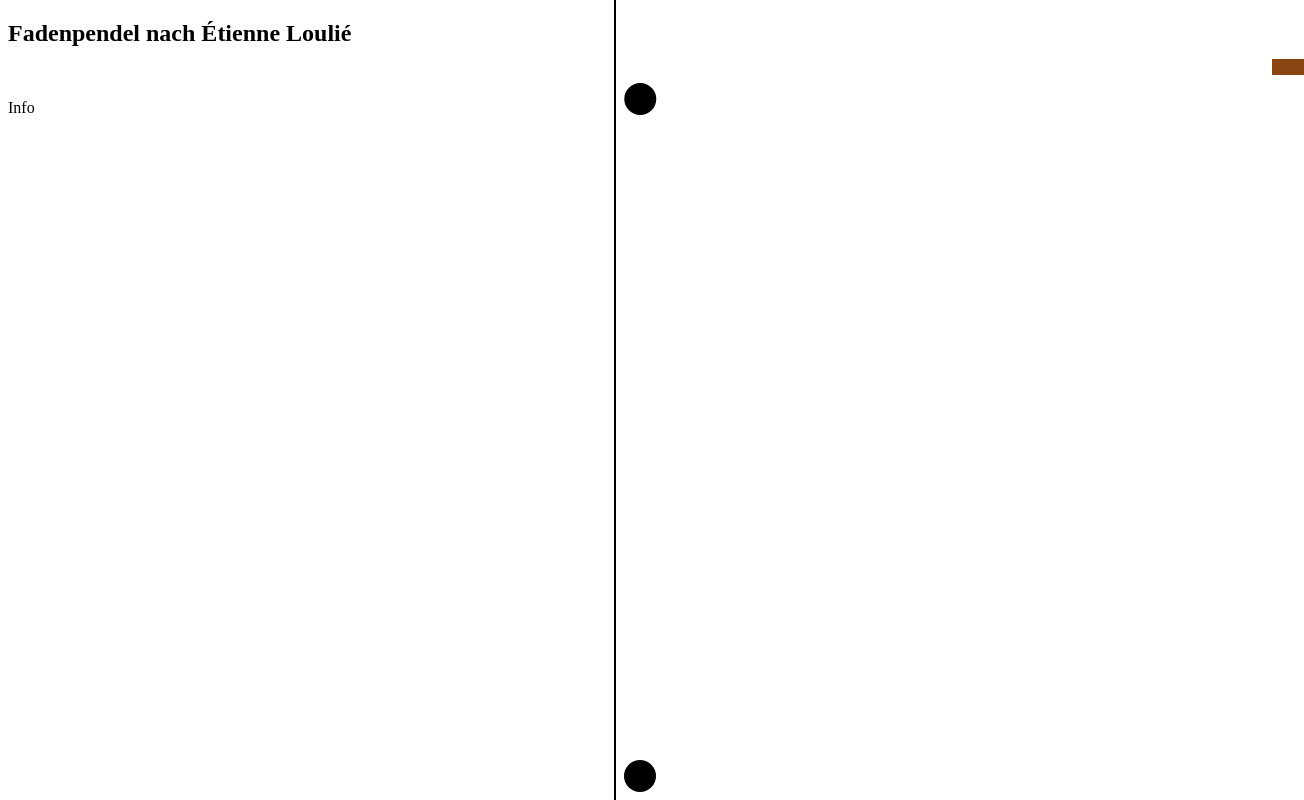
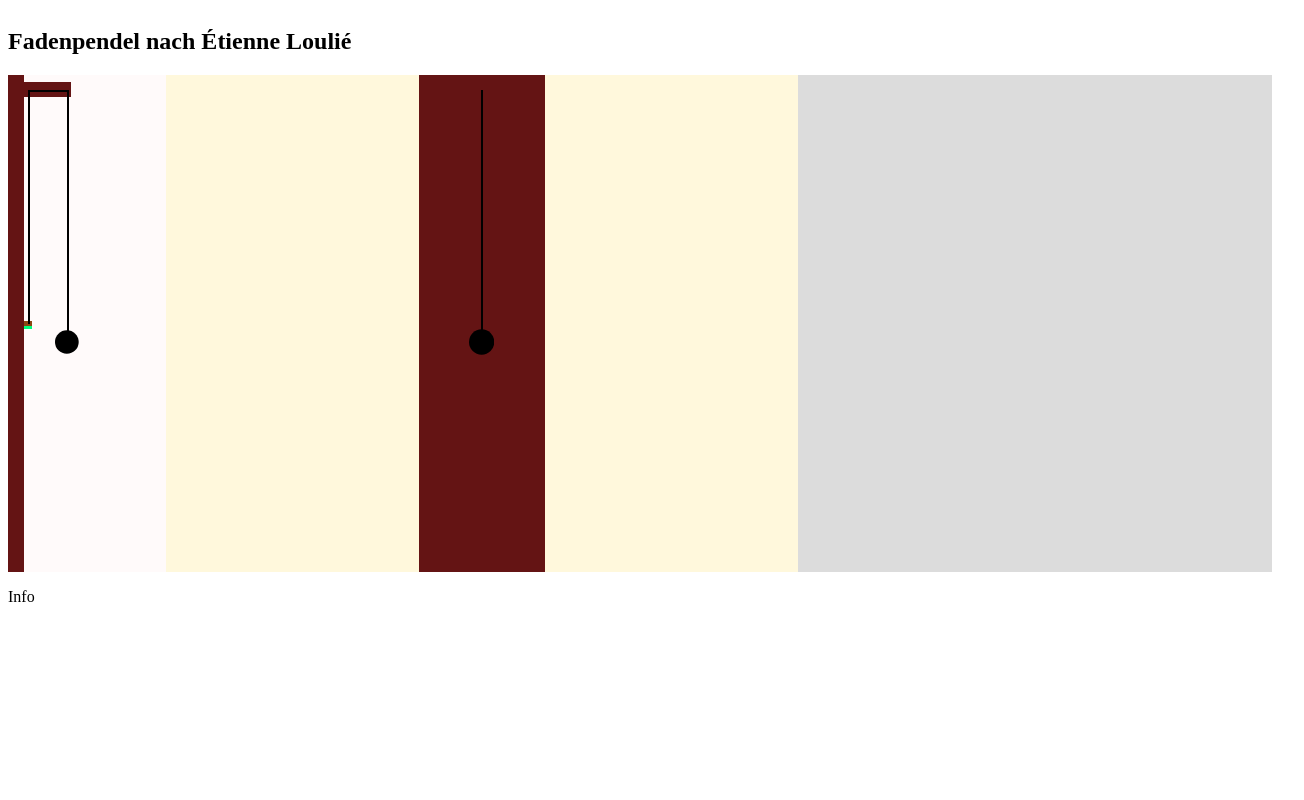
Before and after one commit to elfen20/webpendulum, a plain HTML site: page index.html in a window 1280 px wide. Shown: the whole page, 1304 px wide, since content can reach past the window. Drawn offline with Linux system fonts and the light colour scheme.

Commit message:
+ flexbox settings + sideview string

```diff
--- a/pendulum.css
+++ b/pendulum.css
@@ -3,43 +3,76 @@
     (c) Gernot Lenkner 2021
 */
 
-.container {
-    position: relative;
-    user-select: none;
-    background-color: rgb(238, 238, 238);
-    width: 80vh;
-    height: 80vh;
-    padding: 2px;
+html {
+    width: 100%;
+    height: 100%;
 }
 
-#sideview {
-    position: relative;
-    float: left;
-    background-color: rgb(255, 240, 240);
-    width: 20%;
-    height: 80%;
+body {
+    width: calc(100%-1em);
 }
 
-#frontview {
-    position: relative;
-    float: left;
-    background-color:  rgb(240, 240, 255);
-    width: 80%;
-    height: 80%;
+#wcol {
+    display: flex;
+    flex-direction: column;
+    user-select: none;
+    width: 100%;
+    height: 48vw;
 }
 
-#board {
+#wrow {
+    display: flex;
+    width: 100%;
+    height: 100%;
+}
+
+#c1-side {
+    position: relative;
+    background-color: snow;
+    flex: 1;
+}
+
+#c2-front {
+    background-color:cornsilk;
+    flex: 4;
+}
+
+#c3-sheet {
+    background-color:gainsboro;
+    flex: 3;
+
+}
+
+#board-side {
     background-color: rgb(100, 20, 20);
-    position: relative;
-    width: 2em;
+    width: 10%;
     height: 100%;
     cursor: pointer;
 }
 
+#affix-side {
+    position: absolute;
+    background-color: rgb(100, 20, 20);
+    width: 30%;
+    height: 3%;
+    left: 10%;
+    top: 1.5%;
+}
+
+#affix-string {
+    position: relative;
+    background-color: black;
+    width: 82%;
+    height: 2px;
+    left: 10%;
+    top: 50%;
+}
+
 #peg {
     position: relative;
-    width: 1em;
-    height: 1em;
+    background-color: springgreen;
+    width: 50%;
+    height: 1%;
     left: 100%;
     top: 50%;
 }
@@ -47,10 +80,18 @@
 #pegimage {
     position: relative;
     background-color: saddlebrown;
-    width: 2em;
-    height: 1em;
+    width: 100%;
+    height: 100%;
     left: 0;
     top: -50%;
+}
+
+#pendulum-side {
+    position: absolute;
+    width: 15%;
+    height: 50%;
+    left: 30%;
+    top: 3%;
 }
 
 #board-front {
@@ -60,6 +101,14 @@
     width: 20%;
     top: 0%;
     height: 100%;
+}
+
+#peg-string {
+    position: absolute;
+    width: 5px;
+    height: 47%;
+    left: 11%;
+    top:3%;
 }
 
 .string {
```
